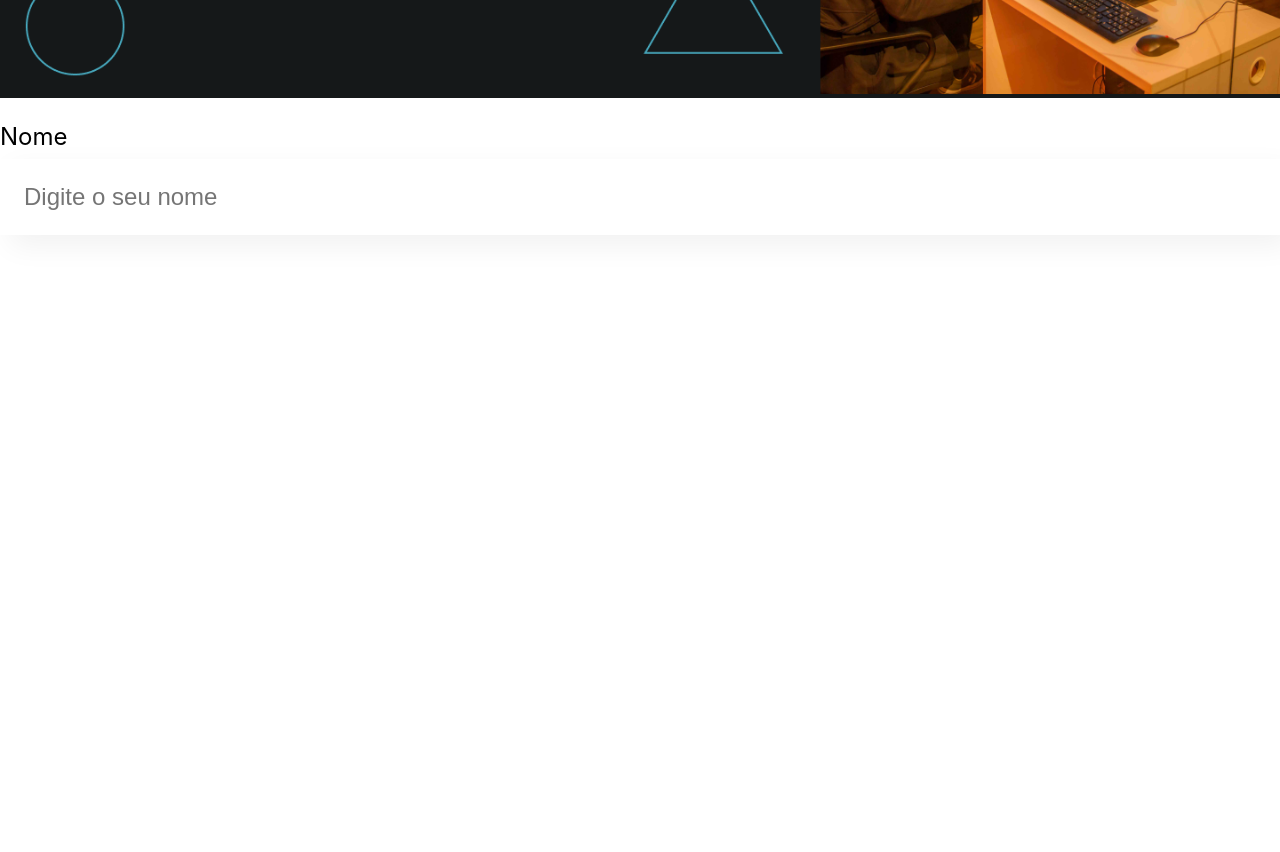
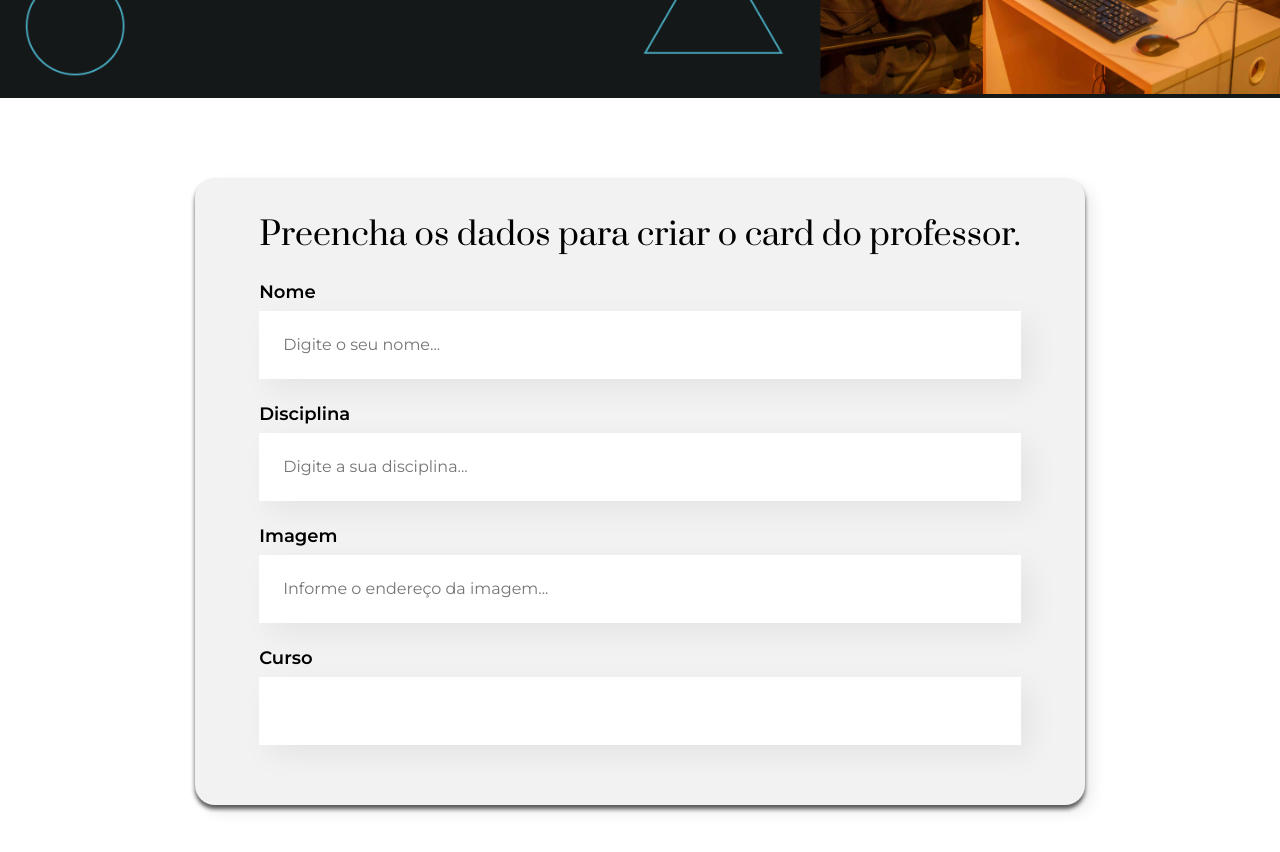
Before and after one commit to artur-duart/profiap, a JavaScript app: page / in a window 1280 px wide. Shown: the part 400-1252 px from the top of the page. Before the commit the page ends 800 px from the top, so only its background shows below. Built offline with nearby package versions, Linux system fonts and the light colour scheme; the HTML template or start-up script is replaced by a standard one.

Commit message:
✨ feat: Form component

```diff
--- a/src/App.js
+++ b/src/App.js
@@ -1,11 +1,11 @@
 import Banner from './components/Banner';
-import TextField from './components/TextField';
+import Form from './components/Form';
 
 function App() {
 	return (
 		<div className="App">
 			<Banner />
-			<TextField />
+			<Form />
 		</div>
 	);
 }
--- /dev/null
+++ b/src/components/Form/Form.css
@@ -0,0 +1,24 @@
+@import url('https://fonts.googleapis.com/css2?family=Prata&display=swap');
+
+.form {
+	display: flex;
+	justify-content: center;
+	margin: 80px 0;
+}
+
+.form h2 {
+	font-family: Prata, serif;
+	font-size: 32px;
+	font-weight: 400;
+	line-height: 43px;
+	letter-spacing: 0em;
+	text-align: left;
+}
+
+.form form {
+	max-width: 80%;
+	background-color: #f2f2f2;
+	border-radius: 20px;
+	padding: 36px 64px;
+	box-shadow: 7px 7px 15px 0px #00000014, 0px 4px 4px 0px #000000a3;
+}
--- /dev/null
+++ b/src/components/Form/index.js
@@ -0,0 +1,33 @@
+import TextField from '../TextField';
+import './Form.css';
+
+function Form() {
+	return (
+		<section className="form">
+			<form>
+				<h2> Preencha os dados para criar o card do professor. </h2>
+				<TextField
+					label="Nome"
+					id="input-name"
+					type="text"
+					placeholder="Digite o seu nome..."
+				/>
+				<TextField
+					label="Disciplina"
+					id="input-subject"
+					type="text"
+					placeholder="Digite a sua disciplina..."
+				/>
+				<TextField
+					label="Imagem"
+					id="input-image"
+					type="text"
+					placeholder="Informe o endereço da imagem..."
+				/>
+				<TextField label="Curso" id="input-course" type="text" />
+			</form>
+		</section>
+	);
+}
+
+export default Form;
--- a/src/components/TextField/TextField.css
+++ b/src/components/TextField/TextField.css
@@ -1,3 +1,5 @@
+@import url('https://fonts.googleapis.com/css2?family=Montserrat:wght@400;600&display=swap');
+
 .text-field {
 	margin: 24px 0;
 }
@@ -5,7 +7,10 @@
 .text-field label {
 	display: block;
 	margin-bottom: 8px;
-	font-size: 24px;
+	font-family: Montserrat, sans-serif;
+	font-size: 18px;
+	font-weight: 600;
+	line-height: 22px;
 }
 
 .text-field input {
@@ -13,6 +18,10 @@
 	box-shadow: 10px 10px 30px 0px #0000000f;
 	width: 100%;
 	border: none;
-	font-size: 24px;
 	padding: 24px;
+	font-family: Montserrat, sans-serif;
+	font-size: 16px;
+	font-weight: 400;
+	line-height: 20px;
+	outline-color: #ed145b;
 }
--- a/src/components/TextField/index.js
+++ b/src/components/TextField/index.js
@@ -1,10 +1,14 @@
 import './TextField.css';
 
-function TextField() {
+function TextField(props) {
 	return (
 		<div className="text-field">
-			<label htmlFor="">Nome</label>
-			<input type="text" placeholder="Digite o seu nome" />
+			<label htmlFor={props.id}>{props.label}</label>
+			<input
+				id={props.id}
+				type={props.type}
+				placeholder={props.placeholder}
+			/>
 		</div>
 	);
 }
```
